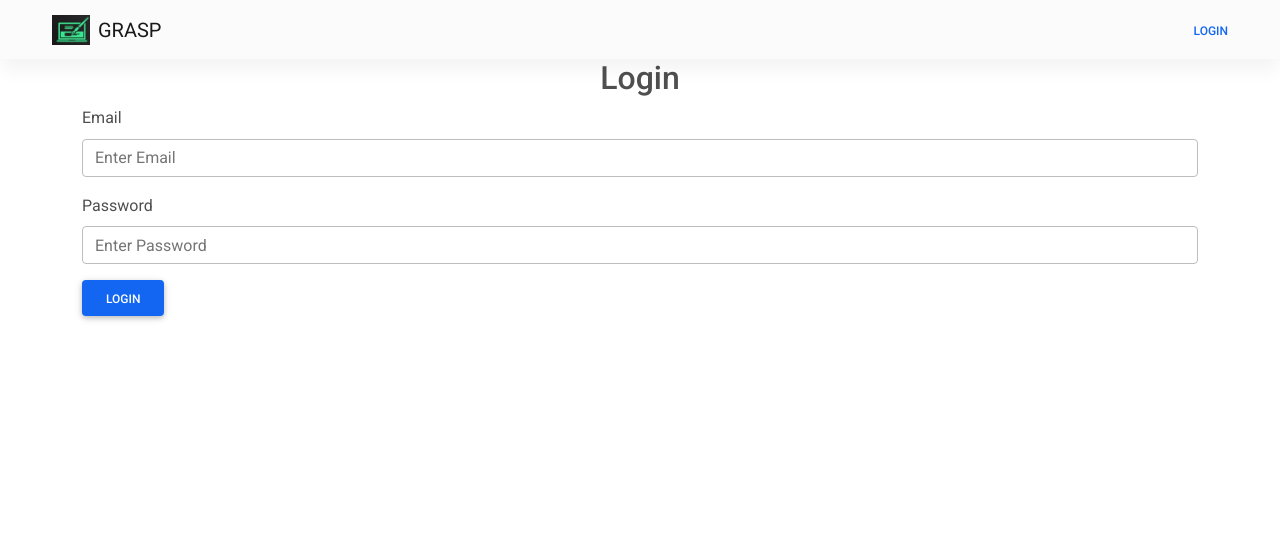
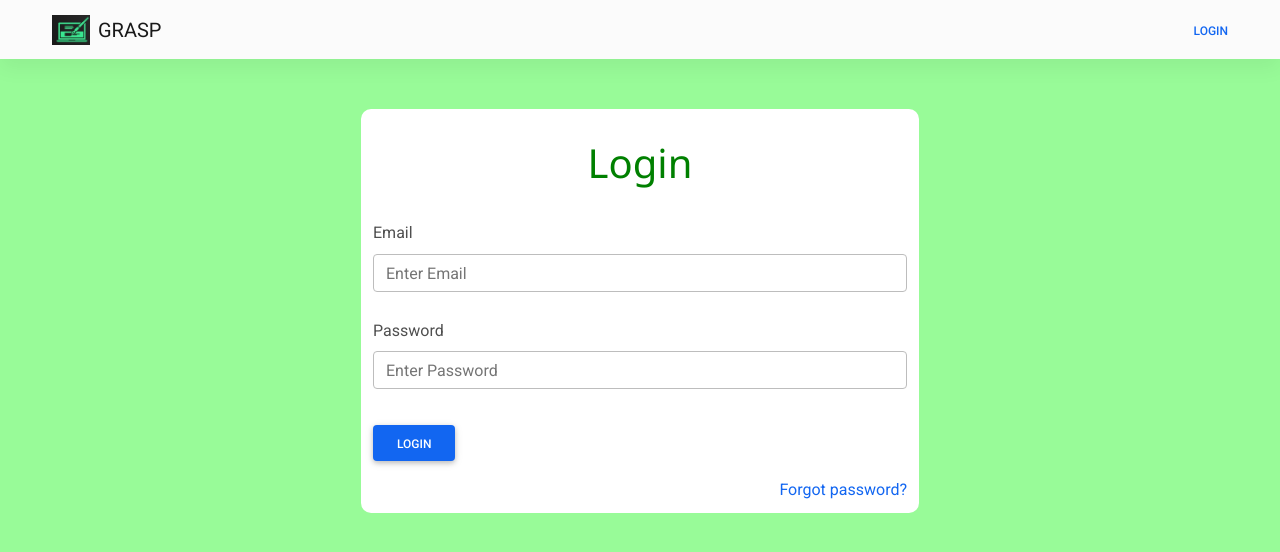
Before and after one commit to Rajesh-dot/2nd-year-project-BYNDER, a Flask app: page /login in a window 1280 px wide. Shown: the top 552 px of the page. Run offline with Flask 2, Linux system fonts and the light colour scheme; some libraries are stand-ins or nearby versions.

Commit message:
Add files via upload

```diff
--- a/website/templates/login.html
+++ b/website/templates/login.html
@@ -1,10 +1,21 @@
 {% extends "base.html" %}
 {% block title %}Login{% endblock %}
 {% block content %}
+<style>
+    body{
+       background-color: palegreen;
+    }
+</style>
 <form method="POST">
     {{ form.csrf_token }}
-    <h2 align="center">Login</h2>
-    <div class="form-group">
+    <!--<h2 align="center" style="font-family: 'Segoe UI', Tahoma, Geneva, Verdana, sans-serif;">Login</h2>-->
+    <section class="container-fluid" style="padding-top:50px;">
+       <section class="row justify-content-center">
+           <section class="col-12 col-sm-6" style="background-color:white;padding:10 px;border-radius:10px;">
+               <form class="form-container">
+                   <div class="form-group" style="padding-top: 30px;">
+                    <h1 align="center" style="color:green;font-family: 'Segoe UI', Tahoma, Geneva, Verdana, sans-serif;">Login</h1>
+                    <br>
                      {{ form.email.label(class="form-control-label") }}
                       {% if form.email.errors %}
                          {{ form.email(class="form-control form-control is-invalid") }}
@@ -17,7 +28,8 @@
                         {{ form.email(class="form-control", placeholder="Enter Email") }}
                       {% endif %}
                     </div>
-    <div class="form-group">
+
+                    <div class="form-group" style="padding-top:10px">
                        {{ form.password.label(class="form-control-label") }}
                        {% if form.password.errors %}
                           {{ form.password(class="form-control form-control is-invalid") }}
@@ -30,9 +42,16 @@
                           {{ form.password(class="form-control form-control", placeholder="Enter Password") }}
                        {% endif %}
                     </div>
-    <div class="form-group">
+                    <div class="form-group" style="padding-top: 20px;">
                       {{ form.submit(class="btn btn-primary") }}
                     </div>
+                    <div class="form-footer" style="text-align: right;padding-bottom:10px;">
+                        <a href="#">Forgot password?</a>
+                    </div>
+                </form>
+            </section>
+        </section>
+    </section>
     <!--
     <div class="form-group">
         <label for="email">Email Address</label>
```
Lines whose indentation alone changed are shown as unchanged.
